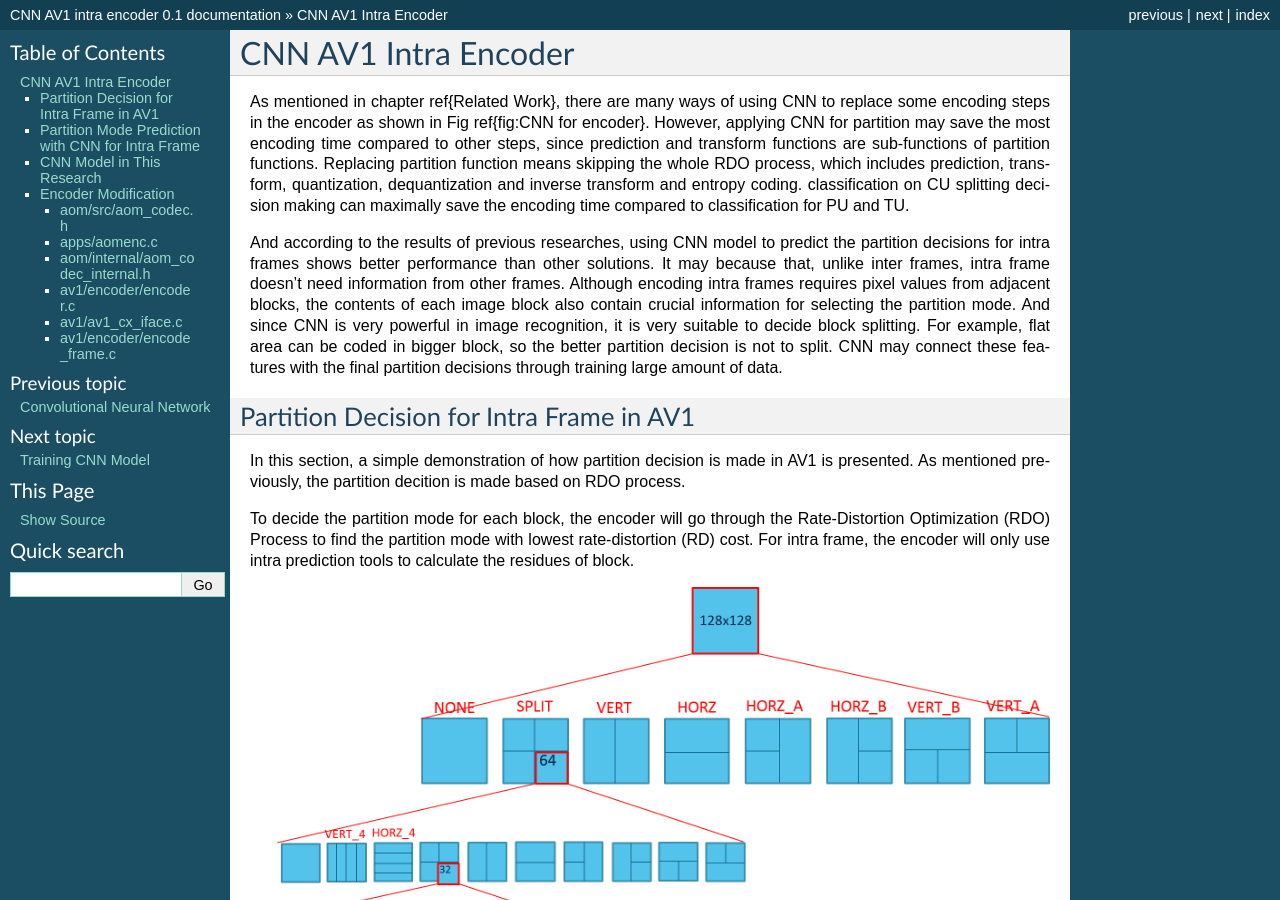
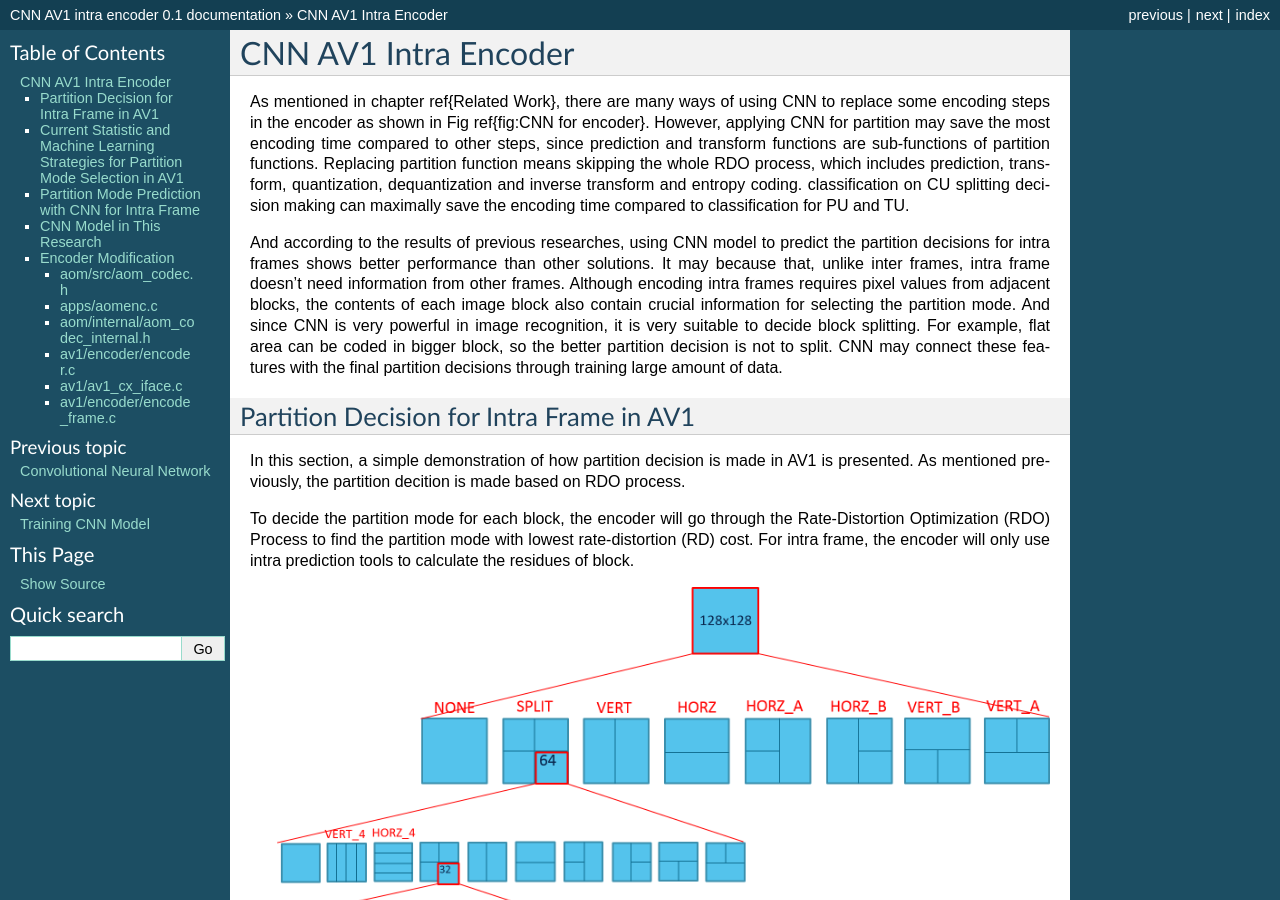
Before and after one commit to epadam/CNN-AV1-intra-encoder, a Sphinx documentation site: the page built from source/cnn_partition_intra.rst, in a window 1280 px wide and 900 px high. Built offline with Sphinx 7.4.7, drawn with Linux system fonts in a browser that asks for light colours; some of the changed text lies outside the part shown.

Commit message:
Update cnn_partition_intra.rst

```diff
--- a/source/cnn_partition_intra.rst
+++ b/source/cnn_partition_intra.rst
@@ -18,9 +18,14 @@ For intra frame, the encoder will only use intra prediction tools to calculate t
 
 .. image:: img/Partitionhierarchy.png
 
+.. image:: img/OrderofRDcalculation.png
 
+=========================================================================================
+Current Statistic and Machine Learning Strategies for Partition Mode Selection in AV1
+=========================================================================================
 
-.. image:: img/OrderofRDcalculation.png
+.. image:: img/NNstructure.png
+
 
 
 ==========================================================
```
